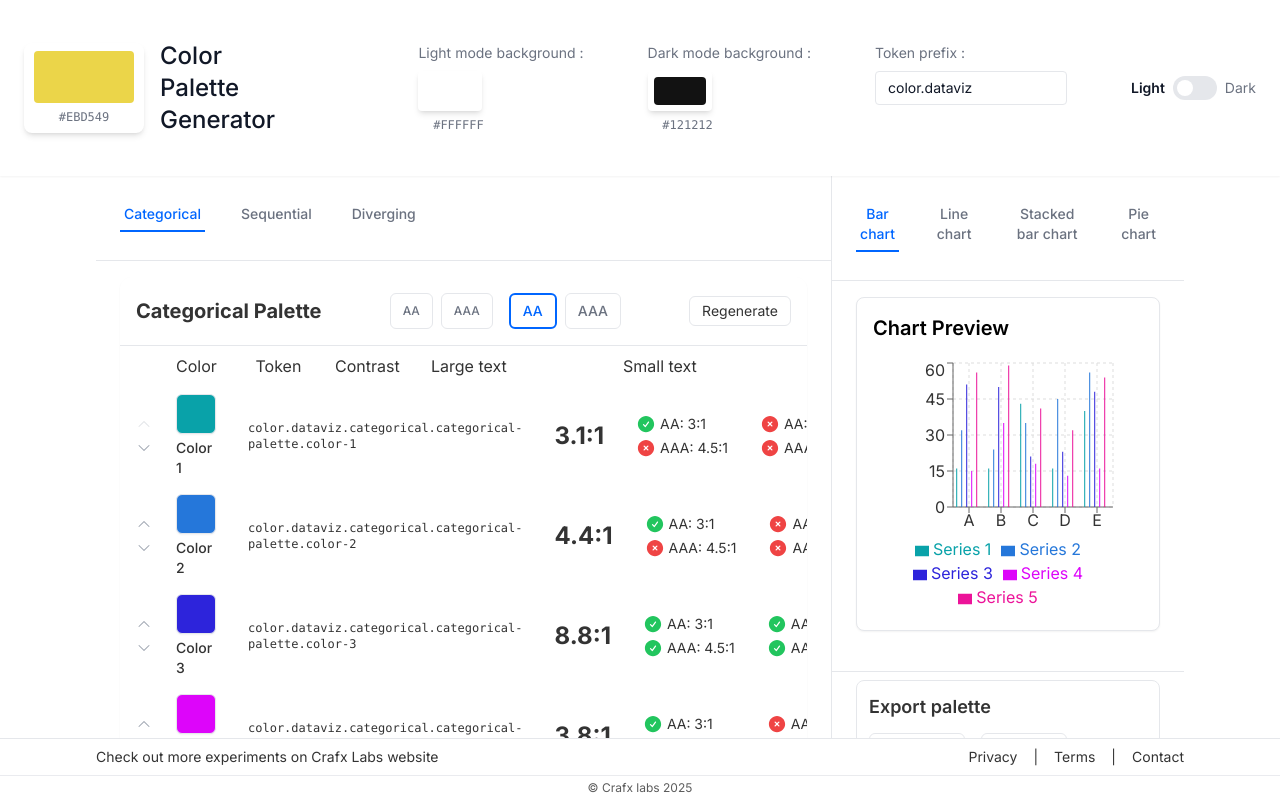
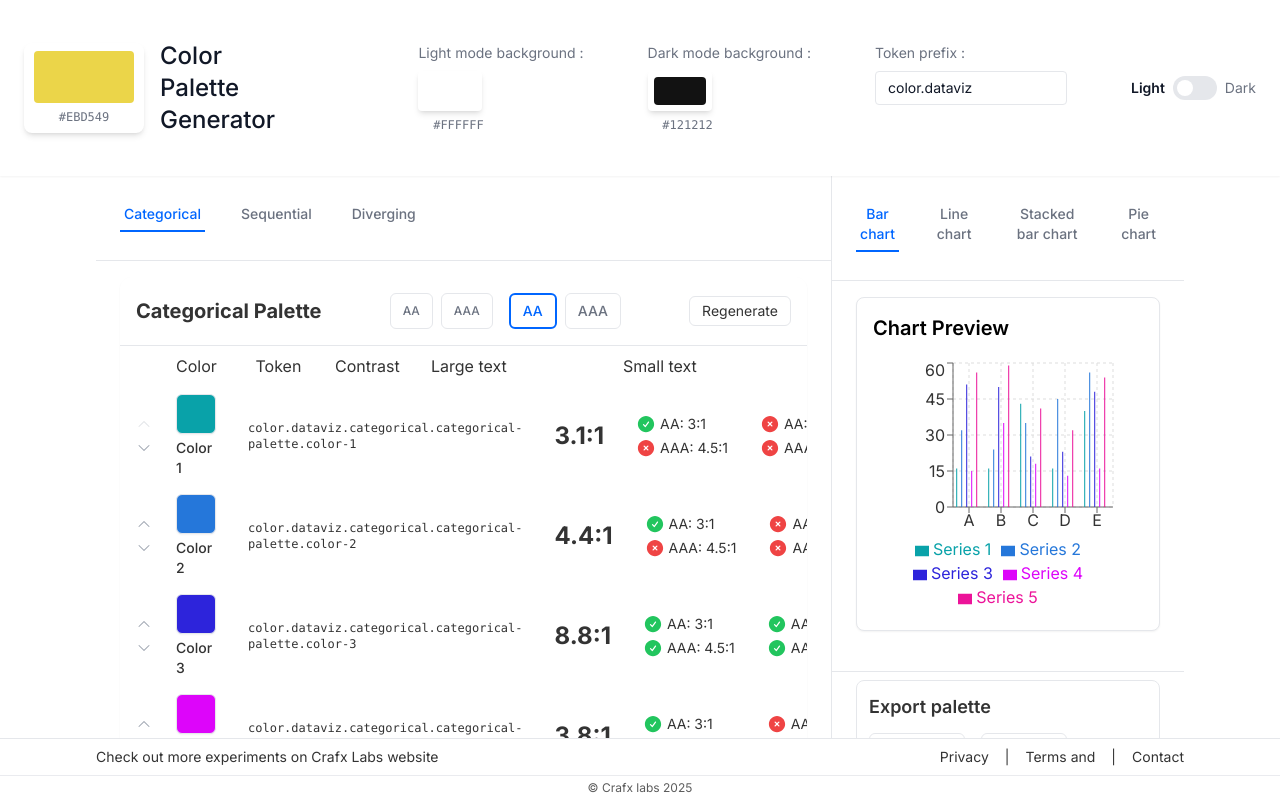
Before and after one commit to ssdesign/colorpalettegenerator, a Next.js app: page / in a window 1280 px wide. Built offline with nearby package versions, Linux system fonts and the light colour scheme.

Commit message:
testing update

```diff
--- a/src/components/Layout.tsx
+++ b/src/components/Layout.tsx
@@ -100,7 +100,7 @@ export const Layout: React.FC<LayoutProps> = ({
           <div className="flex gap-4 text-sm py-2">
             <a href="#" className="hover:underline">Privacy</a>
             <span>|</span>
-            <a href="#" className="hover:underline">Terms</a>
+            <a href="#" className="hover:underline">Terms and</a>
             <span>|</span>
             <a href="#" className="hover:underline">Contact</a>
           </div>
```
